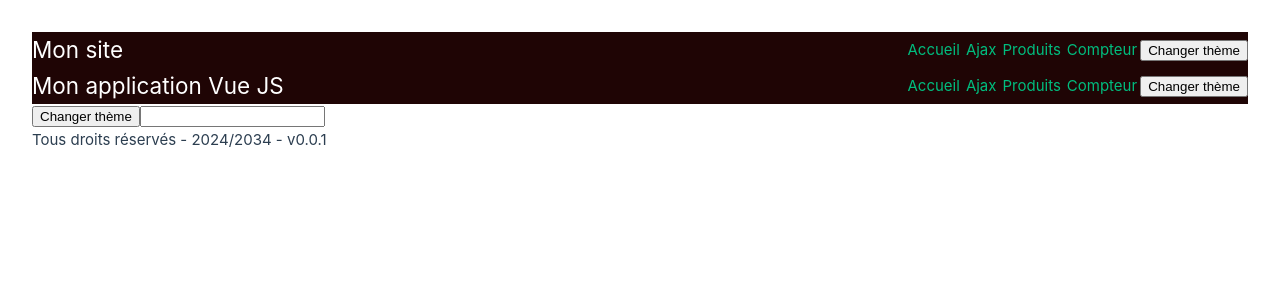
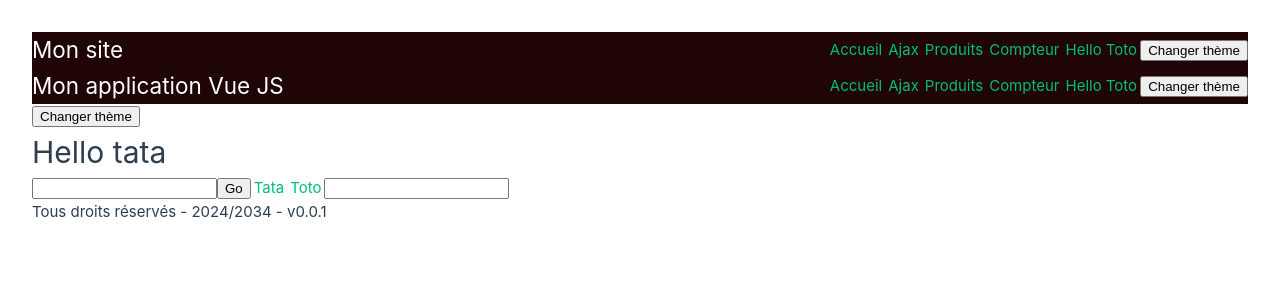
Before and after one commit to matthieumota/vue-plb, a Vue app in the folder 02-vite/: page /hello/tata in a window 1280 px wide. Shown: the top 300 px of the page. Built offline with nearby package versions, Linux system fonts and the light colour scheme.

Commit message:
Route hello

```diff
--- a/02-vite/src/components/Navbar.vue
+++ b/02-vite/src/components/Navbar.vue
@@ -17,6 +17,7 @@ const emit = defineEmits(['switchTheme'])
       <RouterLink to="/ajax">Ajax</RouterLink>
       <RouterLink to="/produits">Produits</RouterLink>
       <RouterLink to="/compteur">Compteur</RouterLink>
+      <RouterLink to="/hello/toto">Hello Toto</RouterLink>
       <button @click="emit('switchTheme', theme === 'dark' ? 'light' : 'dark')">
         Changer thème
       </button>
--- /dev/null
+++ b/02-vite/src/pages/Hello.vue
@@ -0,0 +1,31 @@
+<script setup>
+import { onMounted, ref, watch } from 'vue'
+import { useRoute, useRouter } from 'vue-router'
+
+const search = ref('')
+const route = useRoute()
+const router = useRouter()
+
+onMounted(() => console.log(`Salut ${route.params.name}`))
+
+// Si on passe de /hello/toto à /hello/tata, le onMounted ne se fait pas
+watch(() => route.params.name, () => {
+  console.log(`Salut ${route.params.name}`)
+}, { immediate: true })
+
+const navigate = () => {
+  router.push(`/hello/${search.value}`)
+  search.value = ''
+}
+</script>
+
+<template>
+  <h1>Hello {{ route.params.name }}</h1>
+
+  <input type="text" v-model="search">
+  <button @click="navigate">Go</button>
+  <RouterLink :to="`/hello/${search}`" v-if="search">Go</RouterLink>
+
+  <RouterLink to="/hello/tata">Tata</RouterLink>
+  <RouterLink to="/hello/toto">Toto</RouterLink>
+</template>
--- a/02-vite/src/router.js
+++ b/02-vite/src/router.js
@@ -3,6 +3,7 @@ import Home from './pages/Home.vue'
 import Ajax from './pages/Ajax.vue'
 import Products from './pages/Products.vue'
 import Counter from './pages/Counter.vue'
+import Hello from './pages/Hello.vue'
 
 const router = createRouter({
   history: createWebHistory(),
@@ -11,6 +12,7 @@ const router = createRouter({
     { path: '/ajax', component: Ajax },
     { path: '/produits', component: Products },
     { path: '/compteur', component: Counter },
+    { path: '/hello/:name', component: Hello },
   ],
 })
 
```
